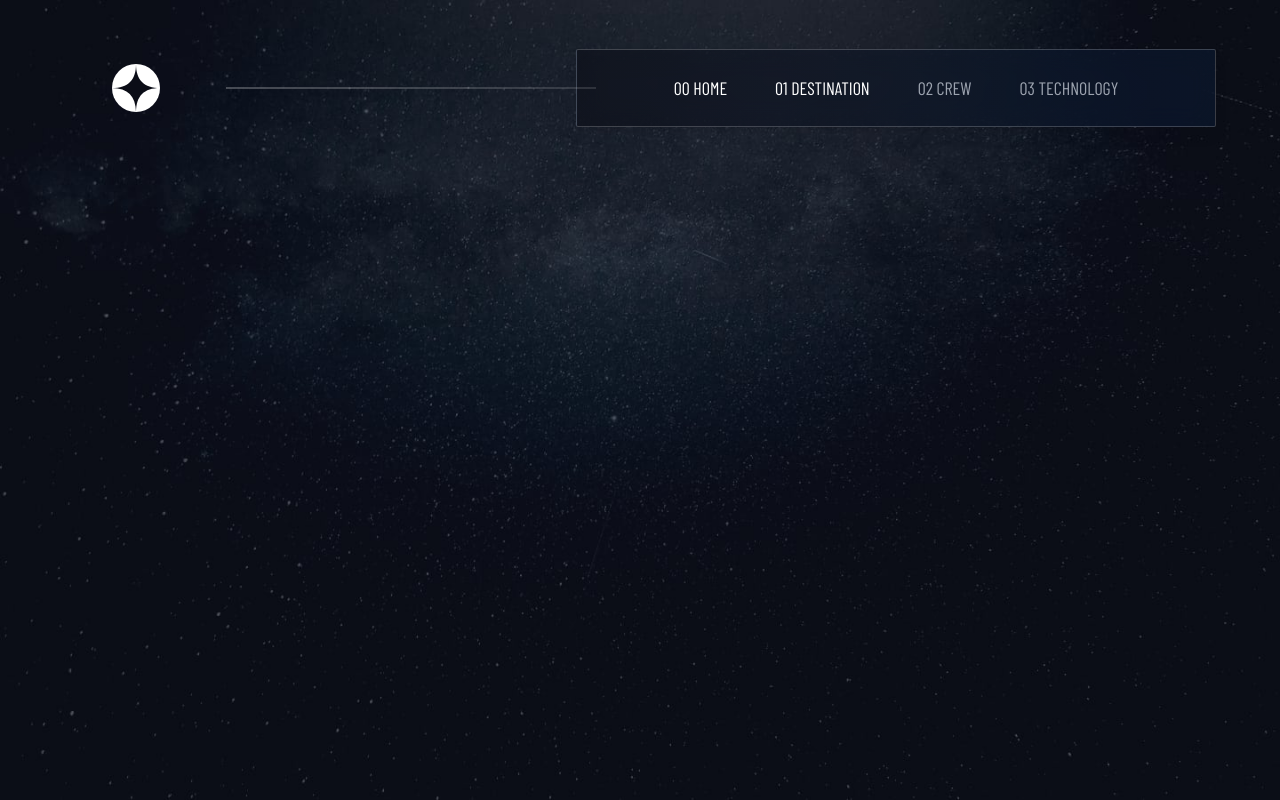
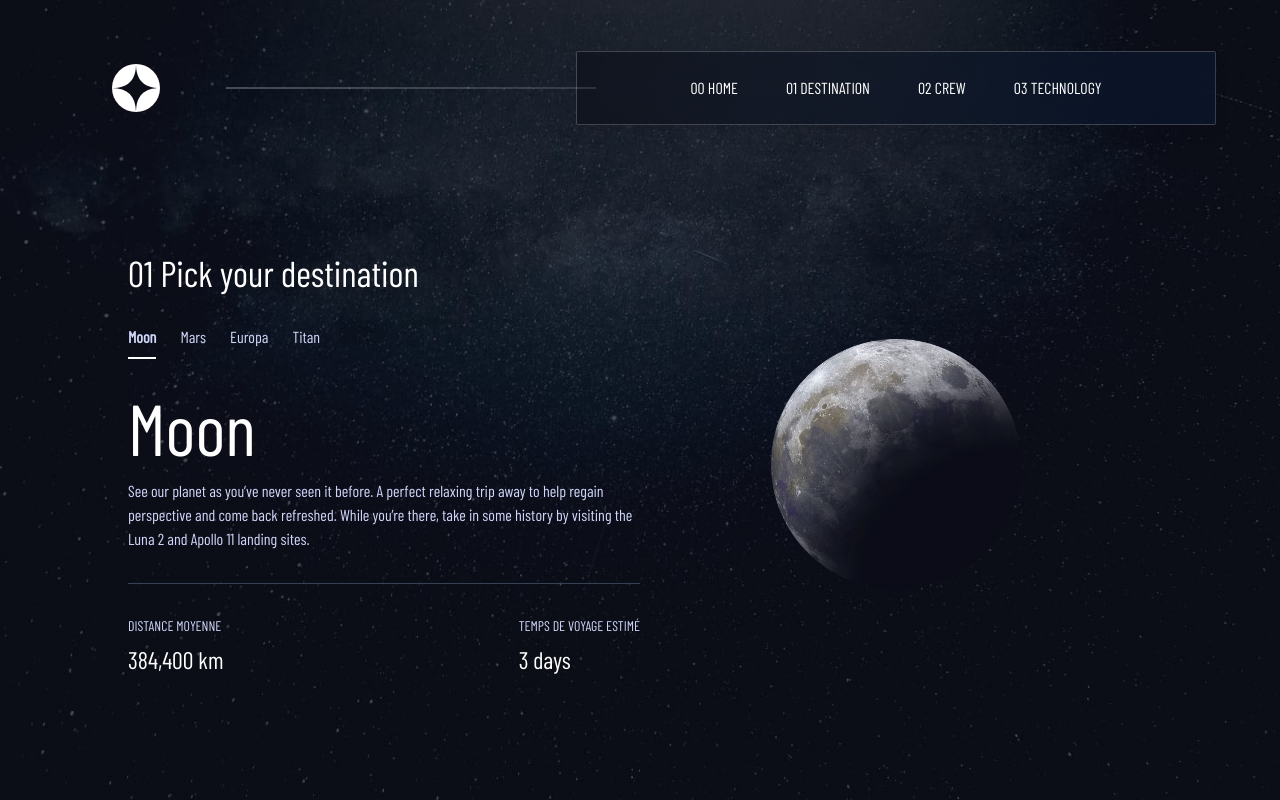
Before and after one commit to ZahirHaniche-dev/nextjs-space, a Next.js app: page /destination in a window 1280 px wide. Built offline with nearby package versions, Linux system fonts and the light colour scheme; a web font is replaced by a local one.

Commit message:
Destination Page

```diff
--- a/src/app/destination/page.js
+++ b/src/app/destination/page.js
@@ -1,9 +1,94 @@
+"use client"
+
+import { useState, useEffect } from 'react';
+import { motion, AnimatePresence } from 'framer-motion';
 import '../../app/globals.css';
+import Image from 'next/image';
+import data from '../../api/data.json';
 
 export default function Destination() {
+  const [activeDestination, setActiveDestination] = useState(data.destinations[0].name);
+  const [isChanging, setIsChanging] = useState(false);
+
+  useEffect(() => {
+    setIsChanging(true);
+    const timer = setTimeout(() => setIsChanging(false), 300);
+    return () => clearTimeout(timer);
+  }, [activeDestination]);
+
   return (
-    <main className={`main bg-destination-mobile md:bg-destination-tablet lg:bg-destination-desktop px-32`}>
+    <div className="main bg-destination-mobile md:bg-destination-tablet lg:bg-destination-desktop px-32">
+      <div className="container flex flex-wrap items-center justify-center overflow-hidden lg:justify-between font-headings">
+        <div className="w-full lg:w-1/2">
+          <nav className="mb-8">
+          <h2 className="text-2xl md:text-3xl lg:text-4xl text-white font-headings mb-8 text-center lg:text-left">
+            01 Pick your destination
+          </h2>
+            <ul className="flex justify-center lg:justify-start space-x-6">
+              {data.destinations.map((dest) => (
+                <li key={dest.name}>
+                  <button
+                    onClick={() => setActiveDestination(dest.name)}
+                    className={`text-[#D0D6F9] pb-2 border-b-2 transition-colors duration-300 ${
+                      activeDestination === dest.name
+                        ? 'border-white font-bold'
+                        : 'border-transparent hover:border-white/50'
+                    }`}
+                  >
+                    {dest.name}
+                  </button>
+                </li>
+              ))}
+            </ul>
+          </nav>
 
-    </main>
-  )
+          <AnimatePresence mode="wait">
+            {data.destinations.map((dest) => (
+              activeDestination === dest.name && (
+                <motion.div
+                  key={dest.name}
+                  initial={{ opacity: 0, y: 20 }}
+                  animate={{ opacity: 1, y: 0 }}
+                  exit={{ opacity: 0, y: -20 }}
+                  transition={{ duration: 0.3 }}
+                >
+                  <h3 className="text-5xl md:text-6xl lg:text-7xl text-white font-headings mb-4">{dest.name}</h3>
+                  <p className="text-[#D0D6F9] mb-8 max-w-xl">{dest.description}</p>
+                  <div className="border-t border-gray-700 pt-8 flex flex-col md:flex-row justify-between">
+                    <div className="mb-4 md:mb-0">
+                      <p className="text-[#D0D6F9] text-sm mb-2">DISTANCE MOYENNE</p>
+                      <p className="text-white text-2xl font-headings">{dest.distance}</p>
+                    </div>
+                    <div>
+                      <p className="text-[#D0D6F9] text-sm mb-2">TEMPS DE VOYAGE ESTIMÉ</p>
+                      <p className="text-white text-2xl font-headings">{dest.travel}</p>
+                    </div>
+                  </div>
+                </motion.div>
+              )
+            ))}
+          </AnimatePresence>
+        </div>
+        <div className="w-full lg:w-1/2 mb-8 lg:mb-0">
+          <AnimatePresence mode="wait">
+            <motion.div
+              key={activeDestination}
+              initial={{ opacity: 0, scale: 0.8 }}
+              animate={{ opacity: 1, scale: 1 }}
+              exit={{ opacity: 0, scale: 0.8 }}
+              transition={{ duration: 0.3 }}
+            >
+              <Image
+                src={require(`../../assets/destination/image-${activeDestination.toLowerCase()}.webp`)}
+                alt={activeDestination}
+                width={250}
+                height={250}
+                className="mx-auto"
+              />
+            </motion.div>
+          </AnimatePresence>
+        </div>
+      </div>
+    </div>
+  );
 }
--- a/src/app/page.js
+++ b/src/app/page.js
@@ -1,12 +1,20 @@
-import ExploreButton from '@/components/explore-button';
+"use client"
+
+import ExploreButton from '../components/explore-button';
 import '../app/globals.css';
+import { motion } from 'framer-motion';
 
 export default function Home() {
   return (
     <>
       <main className={`main bg-home-mobile md:bg-home-tablet lg:bg-home-desktop px-32`}>
         <div className="container flex flex-wrap items-center justify-center overflow-hidden lg:justify-between">
-          <div className="max-w-xl text-center uppercase text-[#D0D6F9]  lg:text-start">
+          <motion.div
+            initial={{ opacity: 0, y: 20 }}
+            animate={{ opacity: 1, y: 0 }}
+            transition={{ duration: 0.8 }}
+            className="max-w-xl text-center uppercase text-[#D0D6F9] lg:text-start"
+          >
             <h1 className="text-xl font-headings">So, you want to travel to</h1>
             <h2 className={`text-9xl text-white font-headings`}>Space</h2>
             <p className={`mt-4 text-lg font-headings `}>
@@ -14,12 +22,17 @@ export default function Home() {
               outer space and not hover kind of on the edge of it. Well sit back, and relax
               because we’ll give you a truly out of this world experience!
             </p>
-          </div>
-          <div className="relative flex size-40 cursor-pointer items-center justify-center overflow-hidden rounded-full bg-gradient-to-br from-[#0B0D19] to-[#0C1D39] md:size-60">
+          </motion.div>
+          <motion.div
+            initial={{ opacity: 0, scale: 0.8 }}
+            animate={{ opacity: 1, scale: 1 }}
+            transition={{ duration: 0.8, delay: 0.2 }}
+            className="relative flex size-40 cursor-pointer items-center justify-center overflow-hidden rounded-full bg-gradient-to-br from-[#0B0D19] to-[#0C1D39] md:size-60"
+          >
             <div className="text-center">
              <ExploreButton />
             </div>
-          </div>
+          </motion.div>
         </div>
       </main>
     </>
--- a/src/components/nav-link.js
+++ b/src/components/nav-link.js
@@ -5,27 +5,13 @@ import Link from 'next/link';
 import { usePathname } from 'next/navigation';
 import { motion } from 'framer-motion';
 
-export default function NavLink({href, children}) {
+export default function NavLink({href, children, isActive}) {
 
 const path = usePathname();
 
   return (
-    <>
-      <Link href={href}
-            className={`${path.startsWith(href) ? 'text-white text-lg' : 'text-gray-400 text-lg'} hover:text-white`}>
-        <motion.div
-          whileHover={{ scale: 1.1 }}
-          style={{ position: 'relative', display: 'inline-block' }}
-        >
-          {children}
-          <motion.div
-            style={{ position: 'absolute', bottom: 0, left: 0, height: '2px', backgroundColor: 'white' }}
-            initial={{ width: 0 }}
-            whileHover={{ width: '100%' }}
-            transition={{ duration: 0.3 }}
-          />
-        </motion.div>
-      </Link>
-    </>
+    <Link href={href} className={`text-white hover:underline ${isActive ? 'font-bold' : ''}`}>
+      {children}
+    </Link>
   )
 }
```
